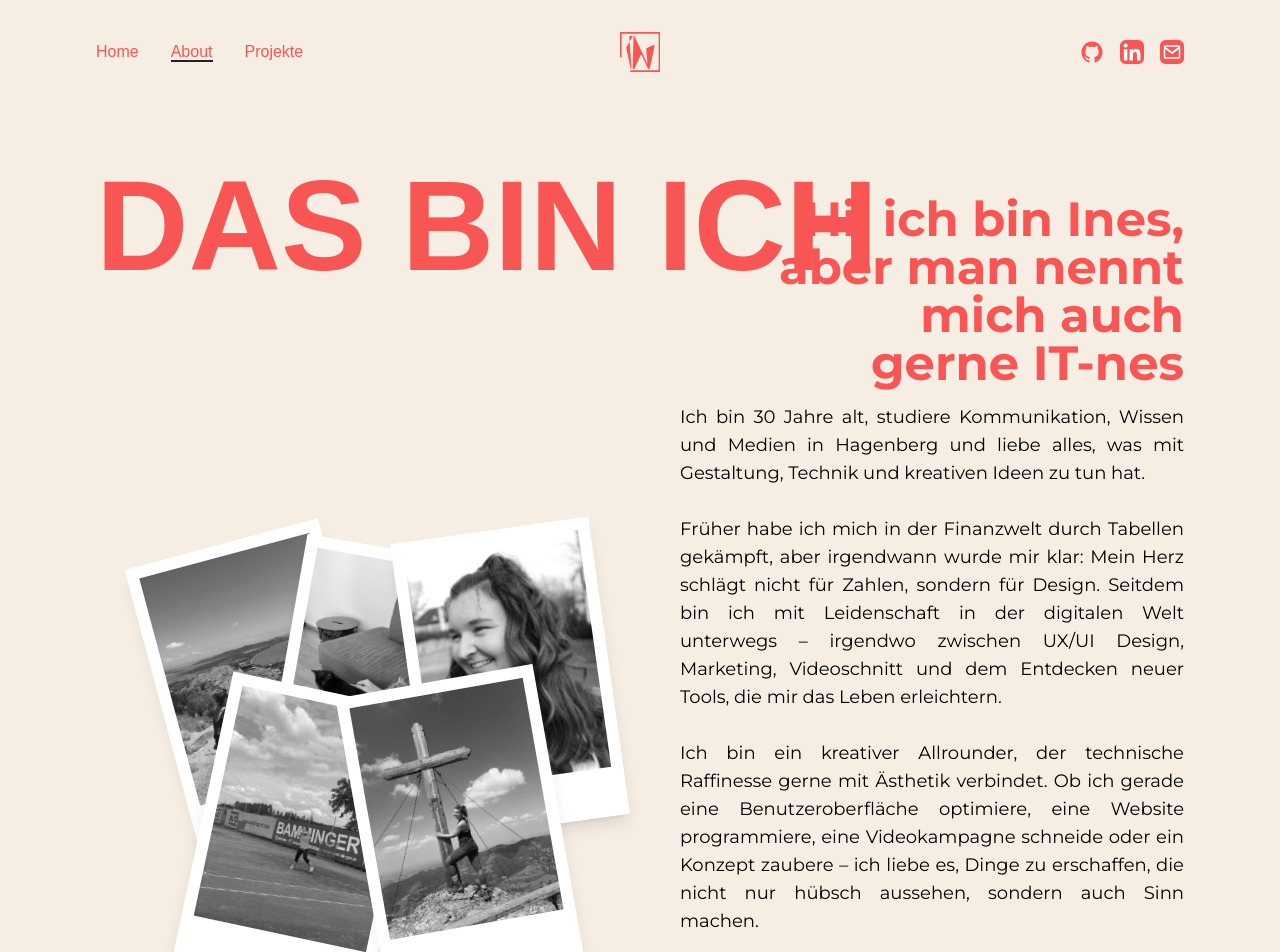
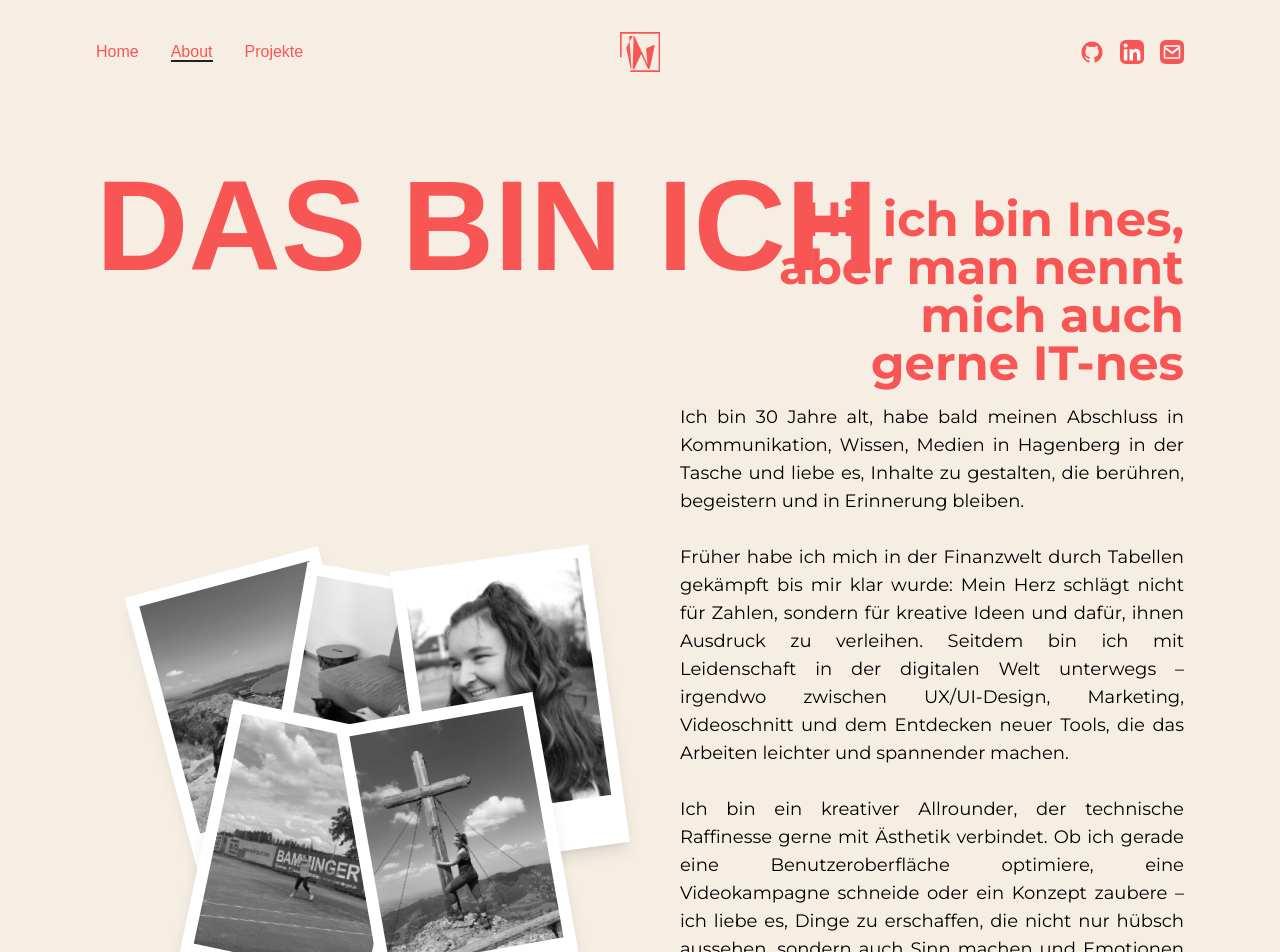
Before and after one commit to Ines2108/portfolio_new, a Next.js app: page /about in a window 1280 px wide. Shown: the top 952 px of the page. Built offline with nearby package versions, Linux system fonts and the light colour scheme; a web font is replaced by a local one.

Commit message:
Adjust easter eggs

```diff
--- a/src/components/AboutText.js
+++ b/src/components/AboutText.js
@@ -21,25 +21,26 @@ const AboutText = () => {
       </div>
       <div className="pt-4 font-montserrat text-base xl:text-lg text-justify">
         <p>
-          Ich bin 30 Jahre alt, studiere Kommunikation, Wissen und Medien in
-          Hagenberg und liebe alles, was mit Gestaltung, Technik und kreativen
-          Ideen zu tun hat.
+          Ich bin 30 Jahre alt, habe bald meinen Abschluss in Kommunikation,
+          Wissen, Medien in Hagenberg in der Tasche und liebe es, Inhalte zu
+          gestalten, die berühren, begeistern und in Erinnerung bleiben.
         </p>
         <br />
         <p>
-          Früher habe ich mich in der Finanzwelt durch Tabellen gekämpft, aber
-          irgendwann wurde mir klar: Mein Herz schlägt nicht für Zahlen, sondern
-          für Design. Seitdem bin ich mit Leidenschaft in der digitalen Welt
-          unterwegs – irgendwo zwischen UX/UI Design, Marketing, Videoschnitt
-          und dem Entdecken neuer Tools, die mir das Leben erleichtern.
+          Früher habe ich mich in der Finanzwelt durch Tabellen gekämpft bis mir
+          klar wurde: Mein Herz schlägt nicht für Zahlen, sondern für kreative
+          Ideen und dafür, ihnen Ausdruck zu verleihen. Seitdem bin ich mit
+          Leidenschaft in der digitalen Welt unterwegs – irgendwo zwischen
+          UX/UI-Design, Marketing, Videoschnitt und dem Entdecken neuer Tools,
+          die das Arbeiten leichter und spannender machen.
         </p>
         <br />
         <p>
           Ich bin ein kreativer Allrounder, der technische Raffinesse gerne mit
           Ästhetik verbindet. Ob ich gerade eine Benutzeroberfläche optimiere,
-          eine Website programmiere, eine Videokampagne schneide oder ein
-          Konzept zaubere – ich liebe es, Dinge zu erschaffen, die nicht nur
-          hübsch aussehen, sondern auch Sinn machen.
+          eine Videokampagne schneide oder ein Konzept zaubere – ich liebe es,
+          Dinge zu erschaffen, die nicht nur hübsch aussehen, sondern auch Sinn
+          machen und Emotionen auslösen.
         </p>
         <br />
         <div className="space-y-4 font-montserrat text-base xl:text-lg text-justify">
--- a/src/data/easterEggData.js
+++ b/src/data/easterEggData.js
@@ -8,9 +8,8 @@ import code from "../../public/images/easterEggs/Ines_am_verzweifeln.jpeg";
 export const easterEggData = {
   intro: {
     title: "Fun Fact: Auf dieser Website sind 6 Easter Eggs versteckt!",
-    text: `Auf dieser Seite steckt mehr, als du auf den ersten Blick siehst: Persönliche Geschichten, interessante Seiten meiner beruflichen
-    Reise und ein paar unerwartete Talente, die man garantiert nicht in einem Lebenslauf findet.<br>
-Zwischen Zeilen, Überschriften und Textpassagen haben sie sich versteckt. <br><br>
+    text: `In diesem Portfolio steckt mehr als nur Projekte: persönliche Geschichten, überraschende Einblicke und ein paar Seiten, die man so sicher nicht im Lebenslauf findet.
+Zwischen Headlines, Textzeilen und kleinen Details haben sie sich versteckt. <br><br>
 Einfach mal drüberhovern, reinlesen, schmunzeln.`,
   },
   frontend: {
```
